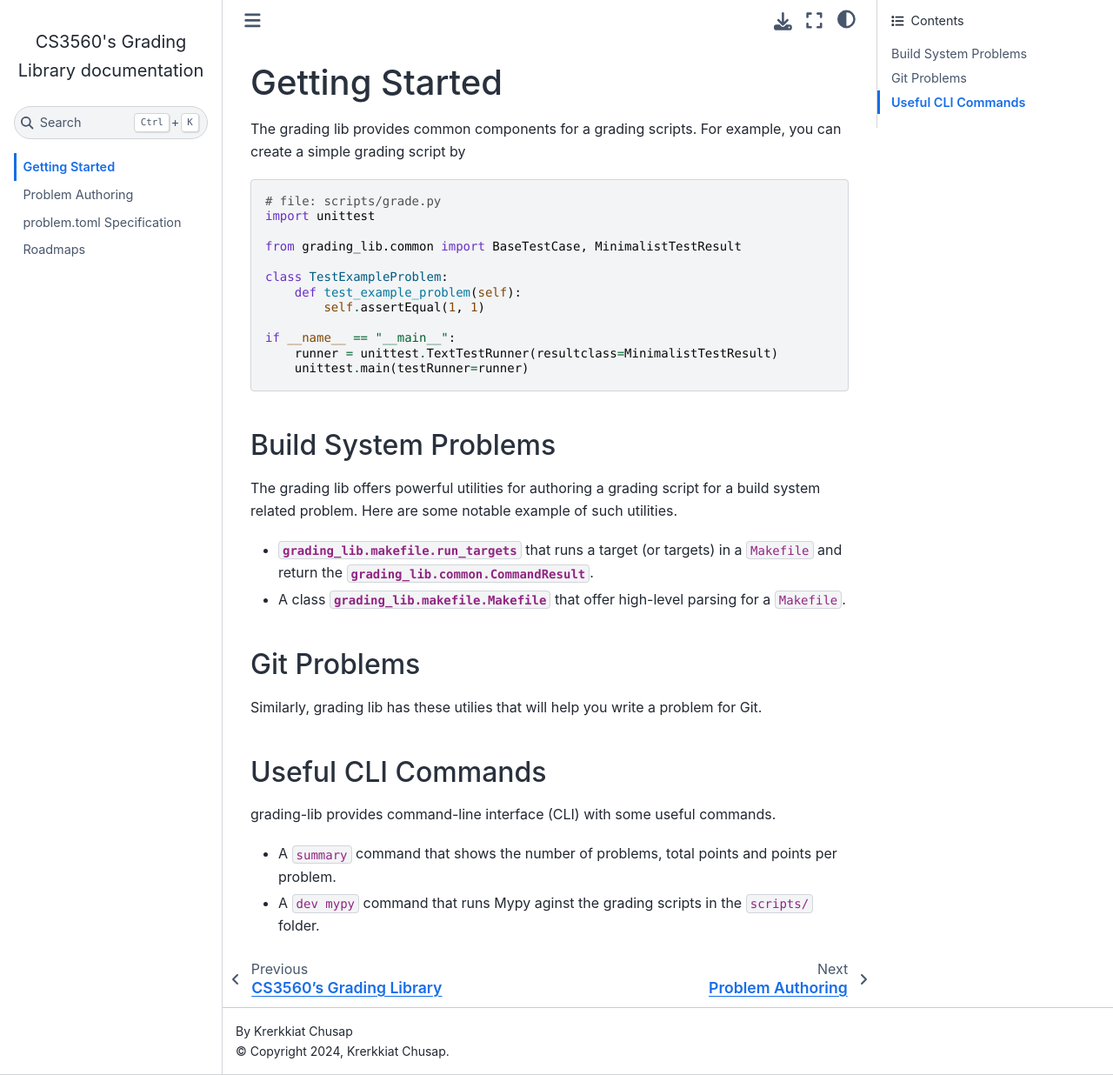
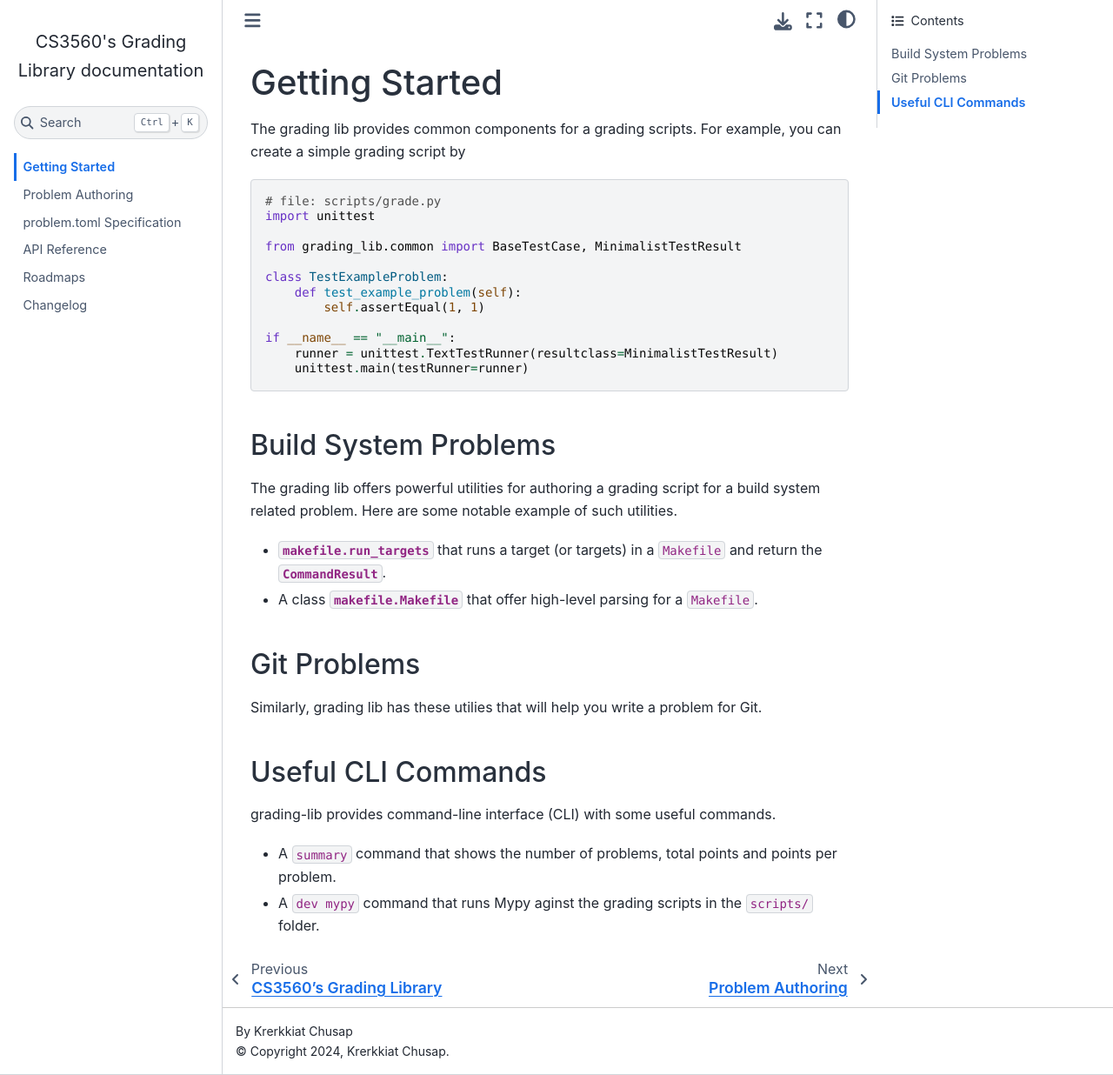
Before and after one commit to OU-CS3560/grading-lib, a Sphinx documentation site: the page built from docs/source/getting-started.md, in a window 1280 px wide and 1236 px high. Shown: the whole window at 87% size. Built offline with Sphinx 7.4.7 and the Sphinx Book theme 1.1.4, drawn with Linux system fonts in a browser that asks for light colours; pages that are not in the unit, such as notebooks, are missing from menus.

Commit message:
docs: switch to manual api listing
Add CHANGELOG.md into documentation.

````diff
--- /dev/null
+++ b/docs/source/changelog.md
@@ -0,0 +1,4 @@
+# Changelog
+
+```{include} ../../CHANGELOG.md
+```
--- a/docs/source/conf.py
+++ b/docs/source/conf.py
@@ -25,7 +25,10 @@
 exclude_patterns: list[str] = []
 
 autodoc2_packages = [
-    "../../grading_lib",
+    {
+        "path": "../../grading_lib",
+        "auto_mode": False,
+    },
 ]
 
 
--- a/docs/source/getting-started.md
+++ b/docs/source/getting-started.md
@@ -24,9 +24,9 @@
 for a build system related problem. Here are some notable example of such
 utilities.
 
-- {py:obj}`grading_lib.makefile.run_targets` that runs a target (or targets)
-  in a `Makefile` and return the {py:obj}`grading_lib.common.CommandResult`.
-- A class {py:obj}`grading_lib.makefile.Makefile` that offer high-level parsing
+- {py:obj}`makefile.run_targets <grading_lib.makefile.run_targets>` that runs a target (or targets)
+  in a `Makefile` and return the {py:obj}`CommandResult <grading_lib.common.CommandResult>`.
+- A class {py:obj}`makefile.Makefile <grading_lib.makefile.Makefile>` that offer high-level parsing
   for a `Makefile`.
 
 ## Git Problems
````
Also changed, not shown: CHANGELOG.md (+4 -2 lines), docs/source/api.md (added, +75 -0 lines), docs/source/index.md (+17 -2 lines).
